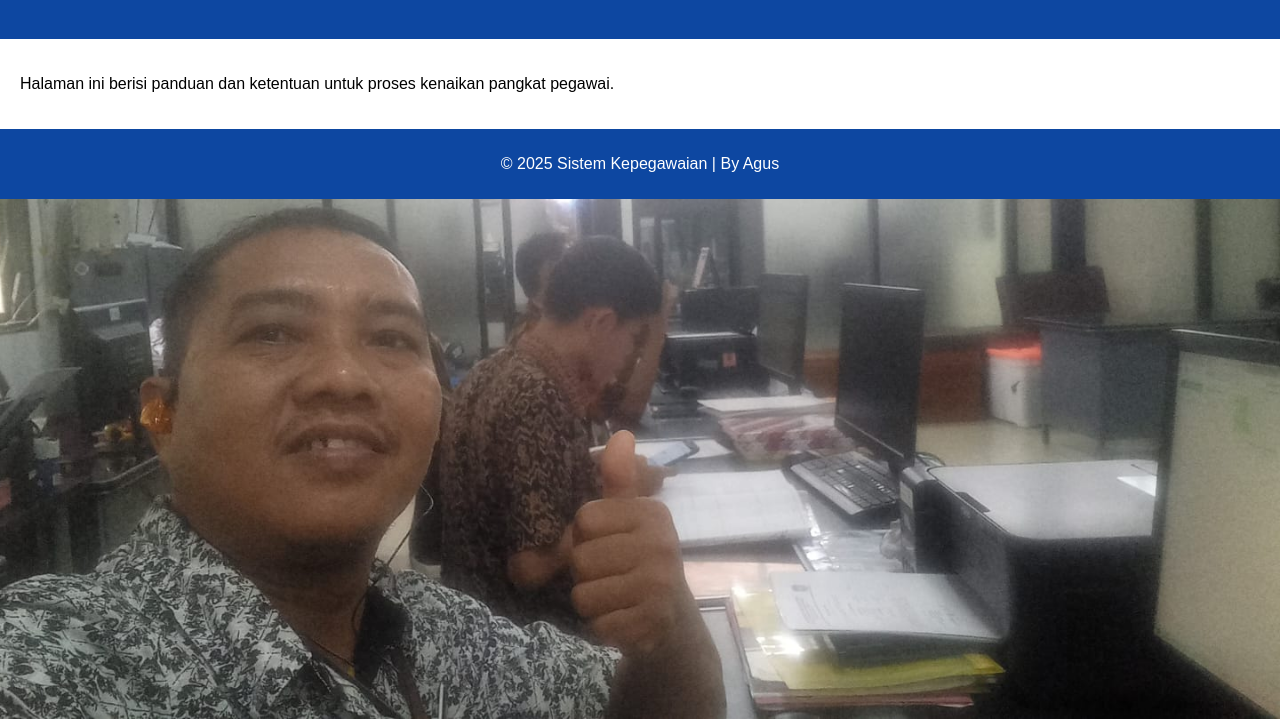
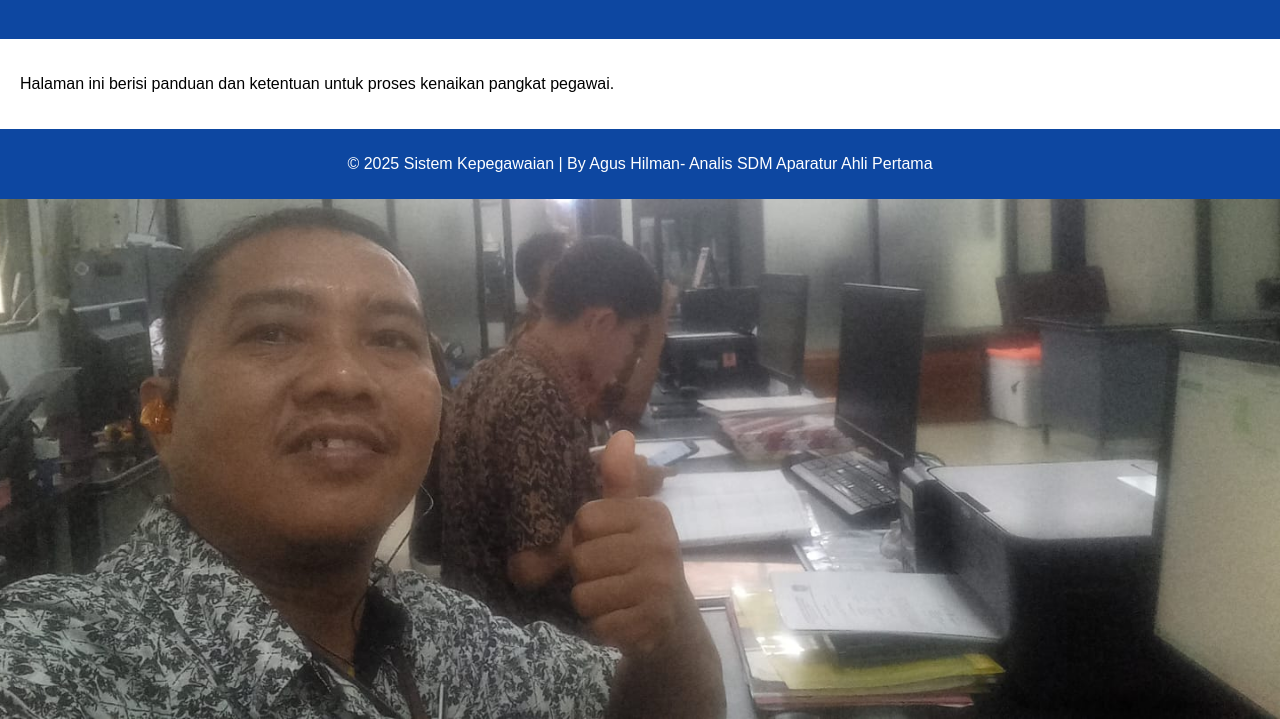
Before and after one commit to AGUS78-creator/Website-DPUTR, a plain HTML site: page Kenaikan Pangkat.html in a window 1280 px wide. Shown: the part 81-800 px from the top of the page. Drawn offline with Linux system fonts and the light colour scheme.

Commit message:
Update Kenaikan Pangkat.html

```diff
--- a/Kenaikan Pangkat.html
+++ b/Kenaikan Pangkat.html
@@ -15,7 +15,7 @@
   </main>
 
   <footer>
-    <p>&copy; 2025 Sistem Kepegawaian | By Agus</p>
+    <p>&copy; 2025 Sistem Kepegawaian | By Agus Hilman- Analis SDM Aparatur Ahli Pertama</p>
   </footer>
 </body>
 </html>
```
